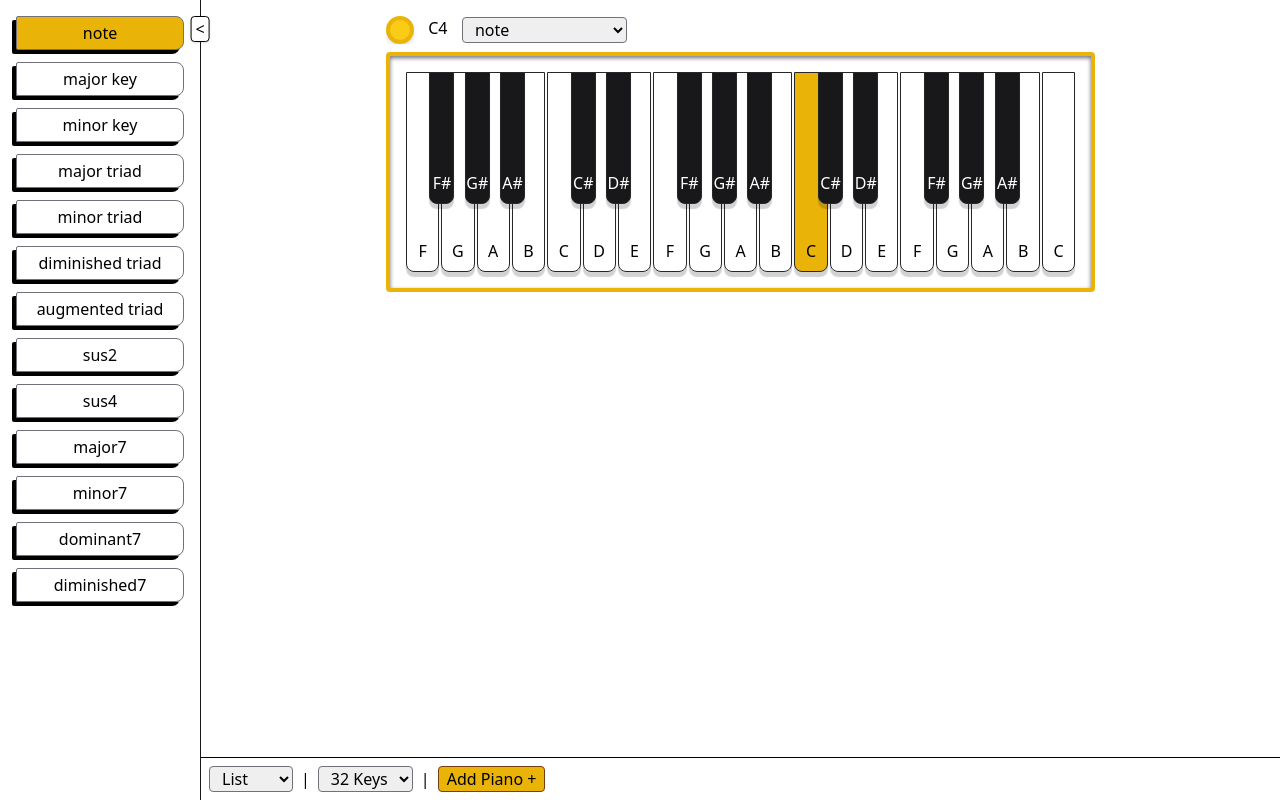
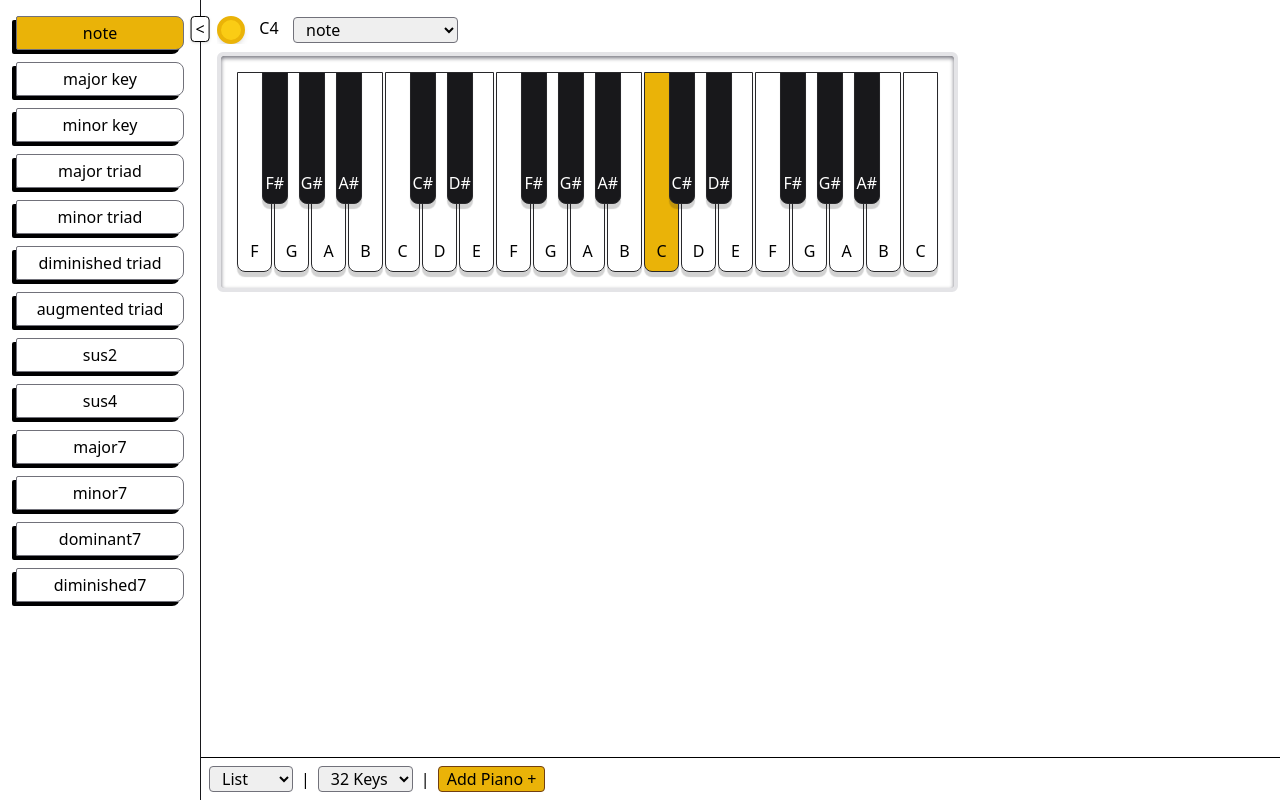
Before and after one commit to samstorment/piano-visualizer, a SvelteKit app: page / in a window 1280 px wide. Built offline with nearby package versions, Linux system fonts and the light colour scheme.

Commit message:
Separate keys div from outer container

```diff
--- a/src/routes/+page.svelte
+++ b/src/routes/+page.svelte
@@ -13,10 +13,10 @@ import { create_rack } from "$lib/rack.svelte";
 <div class="flex">
     <Sidebar bind:piano={rack.selected_piano} />
 
-    <div class="flex flex-col flex-1 min-w-0">
+    <div class="flex flex-col flex-1 min-w-0 min-h-dvh">
 
         <!-- playing with this not in love with it -->
-        <div class="max-w-fit mx-auto">
+        <div class="max-w-fit">
             <ul
                 class={{
                     "grid gap-4 p-4": true,
--- a/src/routes/Keys.svelte
+++ b/src/routes/Keys.svelte
@@ -72,12 +72,13 @@
         {/if}
     </div>
 
-    <div bind:this={keys_div} class="keys rounded-md shadow-inner shadow-zinc-500 relative flex overflow-auto p-4 scroll-smooth border-4 border-zinc-200"
+    <div bind:this={keys_div} class="rounded-md shadow-inner shadow-zinc-500 relative flex overflow-auto p-4 scroll-smooth border-4 border-zinc-200"
         style="--natural-count: {naturals.length}; --accidental-count: {accidentals.length};"
         class:accidental-end={accidental_end}
         class:accidental-start={accidental_start}
         class:selected
     >
+        <div class="keys">
             {#each notes as n, i}
                 <button
                     onclick={() => handleNoteClick(n)}
@@ -93,22 +94,27 @@
             {/each}
         </div>
     </div>
+</div>
 
 <style lang="postcss">
     .keys {
         display: grid;
         gap: 2px;
         position: relative;
+        isolation: isolate;
+
         --height-white: 200px;
+        --min-width-white: 35px;
+
         --height-black: calc(var(--height-white) * .66);
-        --min-width-white: calc(var(--height-white) / 6);
         --min-width-black: calc(var(--min-width-white) * .75);
 
 
         /* remove these three lines for wide keys with unconstrained size */
-        --max-width-white: calc(var(--height-white) / 3);
+        --max-width-white: 50px;
         --max-width-black: calc(var(--max-width-white) * .75);
-        max-width: fit-content;
+        /* max-width: fit-content; */
+        /* margin: 0 auto; */
     }
 
     .key {
```
Lines whose indentation alone changed are shown as unchanged.
